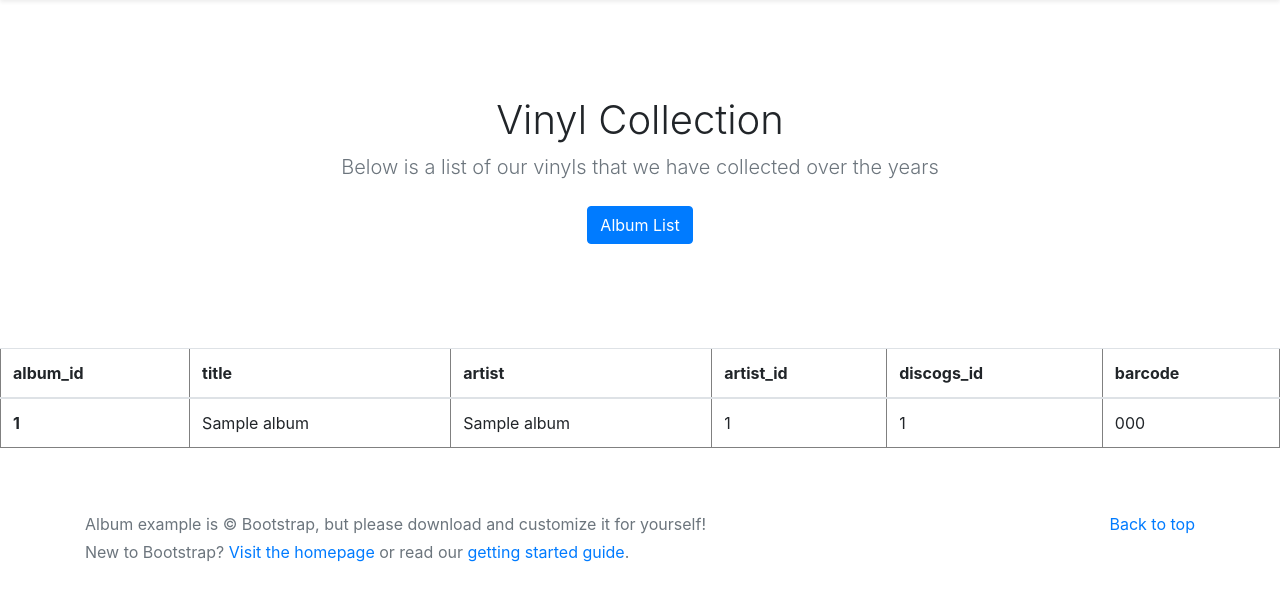
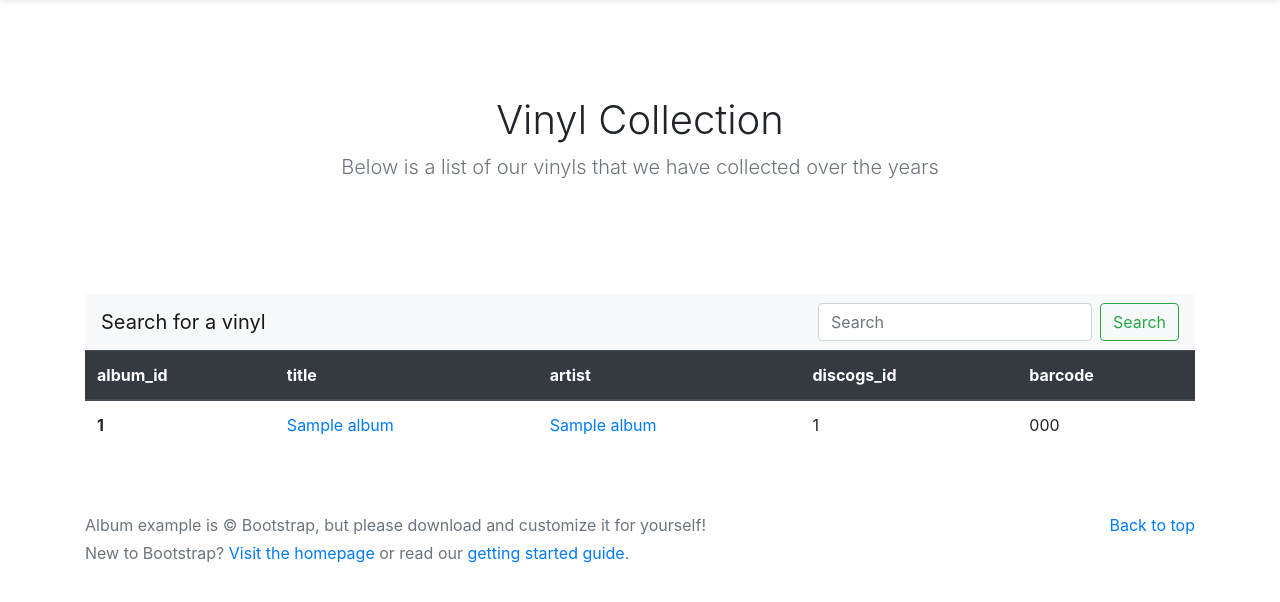
Before and after one commit to bhsuarez/vinyls, a Flask app: template app/templates/index.html in a window 1280 px wide. Shown: the part 56-658 px from the top of the page. Run offline with Flask 2, Linux system fonts and the light colour scheme; the template is opened without the code that fills it: most values are stand-ins (such as "Sample title", 1, 10 or a date in 2020); some libraries are stand-ins or nearby versions.

Commit message:
Search bar and front end stuff

```diff
--- a/app/templates/index.html
+++ b/app/templates/index.html
@@ -30,12 +30,15 @@
               font-size: 3.5rem;
             }
           }
+
+
+
     </style>
     <!-- Custom styles for this template -->
     <link href="../static/styles/album.css" rel="stylesheet">
     {% endblock %}
 
-        <title>Album example · Bootstrap</title>
+    <title>Vinyl Collection</title>
     {% endblock %}
 </head>
 <body>
@@ -47,7 +50,9 @@
             <div class="row">
                 <div class="col-sm-8 col-md-7 py-4">
                     <h4 class="text-white">About</h4>
-          <p class="text-muted">As our collection grew, Natalie and I thought it would be a good idea to keep a database of all the vinyls we have collected over the years. It's just a simple project right now
+                    <p class="text-muted">As our collection grew, Natalie and I thought it would be a good idea to keep
+                        a database of all the vinyls we have collected over the years. It's just a simple project right
+                        now
                         but maybe we can host it online and share it with others one day.
                     </p>
                 </div>
@@ -57,14 +62,16 @@
     <div class="navbar navbar-dark bg-dark shadow-sm">
         <div class="container d-flex justify-content-between">
             <a href="#" class="navbar-brand d-flex align-items-center">
-        <svg width="1em" height="1em" viewBox="0 0 16 16" class="bi bi-music-note-beamed" fill="currentColor" xmlns="http://www.w3.org/2000/svg">
+                <svg width="1em" height="1em" viewBox="0 0 16 16" class="bi bi-music-note-beamed" fill="currentColor"
+                     xmlns="http://www.w3.org/2000/svg">
                     <path d="M6 13c0 1.105-1.12 2-2.5 2S1 14.105 1 13c0-1.104 1.12-2 2.5-2s2.5.896 2.5 2zm9-2c0 1.105-1.12 2-2.5 2s-2.5-.895-2.5-2 1.12-2 2.5-2 2.5.895 2.5 2z"/>
                     <path fill-rule="evenodd" d="M14 11V2h1v9h-1zM6 3v10H5V3h1z"/>
                     <path d="M5 2.905a1 1 0 0 1 .9-.995l8-.8a1 1 0 0 1 1.1.995V3L5 4V2.905z"/>
                 </svg>
                 <strong>Vinyls</strong>
             </a>
-      <button class="navbar-toggler" type="button" data-toggle="collapse" data-target="#navbarHeader" aria-controls="navbarHeader" aria-expanded="false" aria-label="Toggle navigation">
+            <button class="navbar-toggler" type="button" data-toggle="collapse" data-target="#navbarHeader"
+                    aria-controls="navbarHeader" aria-expanded="false" aria-label="Toggle navigation">
                 <span class="navbar-toggler-icon"></span>
             </button>
         </div>
@@ -73,25 +80,30 @@
 <main role="main">
 
     <section class="jumbotron text-center">
-    <div class="container">
+        <div class="container-md themed-container">
             <h1>Vinyl Collection</h1>
             <p class="lead text-muted">Below is a list of our vinyls that we have collected over the years</p>
             <p>
-        <a href="/albumlist" class="btn btn-primary my-2">Album List</a>
+                <!--        <a href="/albumlist" class="btn btn-primary my-2">Album List</a>-->
                 <!--        <a href="#" class="btn btn-secondary my-2">Secondary action</a>-->
             </p>
 
         </div>
     </section>
-
-
-<table class="table" border="1">
-  <thead>
+    <div class="container-md themed-container">
+        <nav class="navbar navbar-light bg-light justify-content-between">
+            <a class="navbar-brand">Search for a vinyl</a>
+            <form class="form-inline">
+                <input class="form-control mr-sm-2" type="search" placeholder="Search" aria-label="Search">
+                <button class="btn btn-outline-success my-2 my-sm-0" type="submit">Search</button>
+            </form>
+        </nav>
+        <table class="table table-hover">
+            <thead class="thead-dark">
             <tr>
                 <th scope="col">album_id</th>
                 <th scope="col">title</th>
                 <th scope="col">artist</th>
-	  <th scope="col">artist_id</th>
                 <th scope="col">discogs_id</th>
                 <th scope="col">barcode</th>
             </tr>
@@ -99,11 +111,9 @@
             {% for album in albums %}
             <tr>
                 <th scope="row">{{album.album_id}}</th>
-	<td>{{album.title}}
+                <td><a href="">{{album.title}}</a>
                 </td>
-	<td>{{album.artist_name}}
-	</td>
-	<td>{{album.artist_id}}
+                <td><a href="">{{album.artist_name}}</a>
                 </td>
                 <td>{{album.discogs_id}}
                 </td>
@@ -112,6 +122,8 @@
             </tr>
             {% endfor %}
         </table>
+    </div>
+
 
 </main>
 
@@ -121,15 +133,19 @@
             <a href="#">Back to top</a>
         </p>
         <p>Album example is &copy; Bootstrap, but please download and customize it for yourself!</p>
-    <p>New to Bootstrap? <a href="https://getbootstrap.com/">Visit the homepage</a> or read our <a href="../getting-started/introduction/">getting started guide</a>.</p>
+        <p>New to Bootstrap? <a href="https://getbootstrap.com/">Visit the homepage</a> or read our <a
+                href="../getting-started/introduction/">getting started guide</a>.</p>
     </div>
 </footer>
 {% endblock %}
 
 {% block scripts %}
 <!-- Optional JavaScript -->
-        <script src="https://code.jquery.com/jquery-3.5.1.slim.min.js" integrity="sha384-DfXdz2htPH0lsSSs5nCTpuj/zy4C+OGpamoFVy38MVBnE+IbbVYUew+OrCXaRkfj" crossorigin="anonymous"></script>
-        <script>window.jQuery || document.write('<script src="../assets/js/vendor/jquery.slim.min.js"><\/script>')</script><script src="../static/bootstrap.bundle.min.js"></script>
+<script src="https://code.jquery.com/jquery-3.5.1.slim.min.js"
+        integrity="sha384-DfXdz2htPH0lsSSs5nCTpuj/zy4C+OGpamoFVy38MVBnE+IbbVYUew+OrCXaRkfj"
+        crossorigin="anonymous"></script>
+<script>window.jQuery || document.write('<script src="../assets/js/vendor/jquery.slim.min.js"><\/script>')</script>
+<script src="../static/bootstrap.bundle.min.js"></script>
 {% endblock %}
 </body>
 </html>
```
Lines whose indentation alone changed are shown as unchanged.
